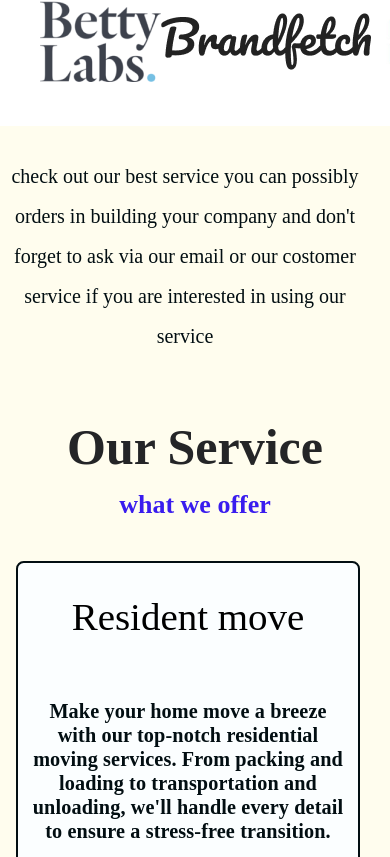
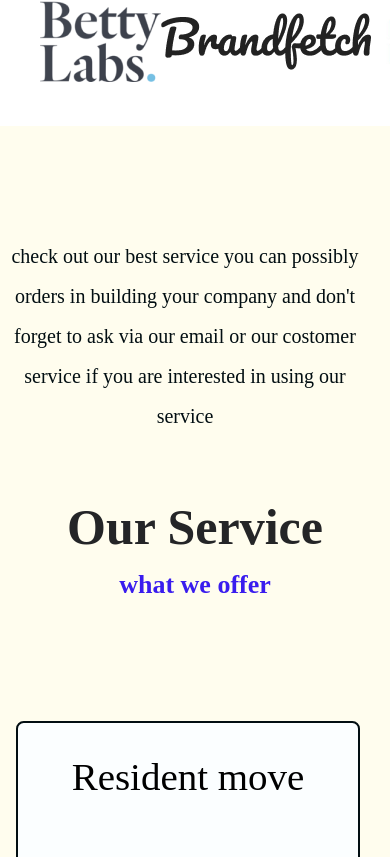
Before and after one commit to FridayOkpok/New-city, a React (Create React App) app: page / in a window 390 px wide. Shown: the part 827-1684 px from the top of the page. Built offline with nearby package versions, Linux system fonts and the light colour scheme.

Commit message:
loginPage5.0

```diff
--- a/src/component/OurService/servicequestion.css
+++ b/src/component/OurService/servicequestion.css
@@ -155,6 +155,7 @@
     flex-direction: column-reverse;
     justify-content: center;
     align-items: center;
+    padding: 5rem 0;
   }
 
   .service-area .para {
```
